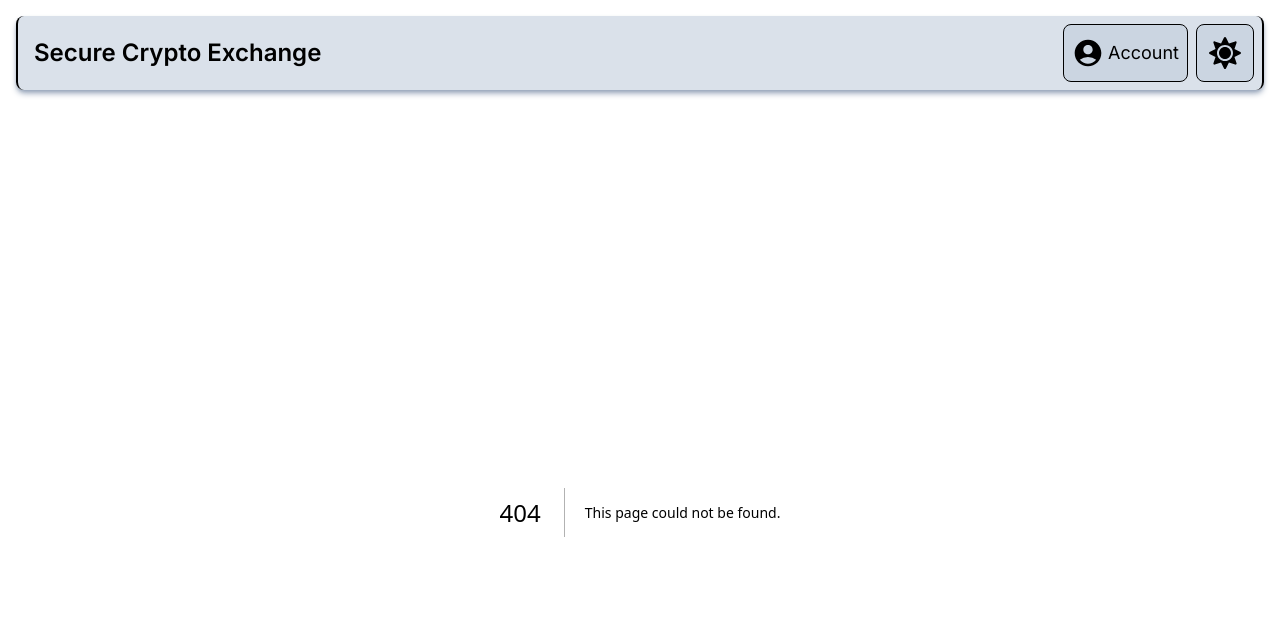
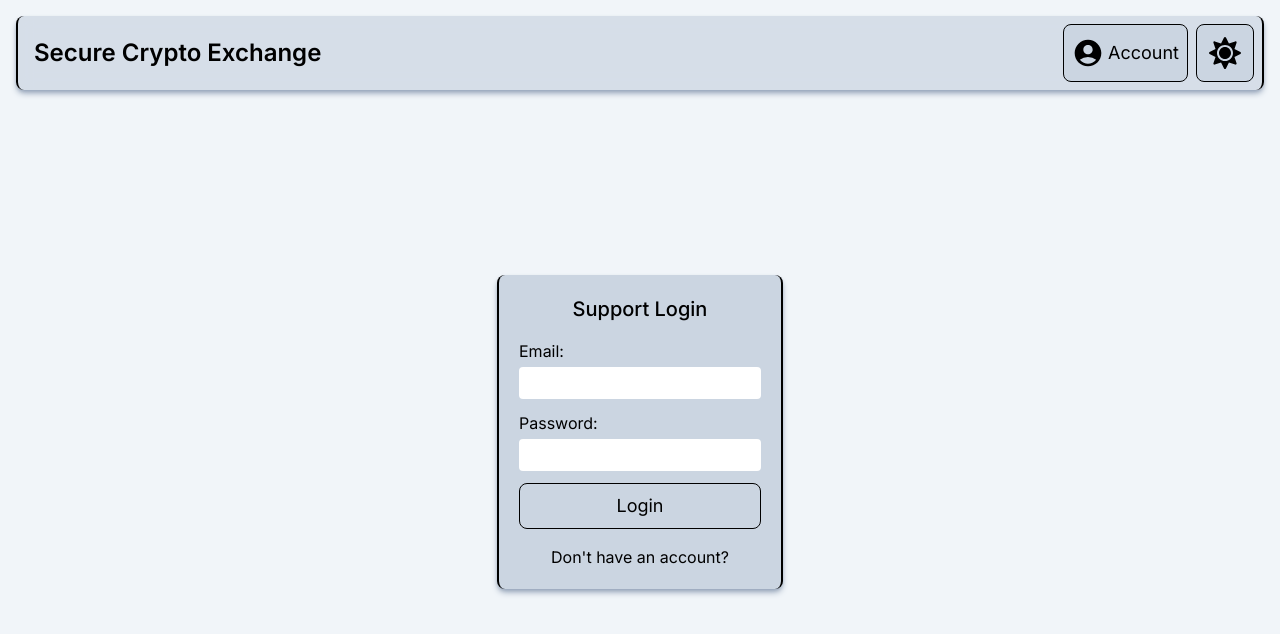
Before and after one commit to AndyAND-Y/sce, a Next.js app: page /support/login in a window 1280 px wide. Before the commit this address had no page. Shown: the top 634 px of the page. Built offline with nearby package versions, Linux system fonts and the light colour scheme; no server answers.

Commit message:
file structure + support login ui

```diff
--- /dev/null
+++ b/src/app/support/login/page.tsx
@@ -0,0 +1,6 @@
+import LoginPage from "@/components/login/LoginPage";
+
+
+export default function SupportLogin() {
+    return (<LoginPage title={"Support Login"} />)
+}
--- a/src/components/login/LoginForm.tsx
+++ b/src/components/login/LoginForm.tsx
@@ -1,5 +1,4 @@
 "use client";
-import RegisterSchema from "@/schemas/registerSchema";
 import { useState } from "react"
 import { useForm } from "react-hook-form";
 import * as z from "zod";
@@ -12,7 +11,11 @@ import LoginSchema from "@/schemas/loginSchema";
 import { signIn } from "next-auth/react";
 import Button from "../Button";
 
-export default function RegisterForm() {
+interface LoginFormProps {
+    title?: string
+}
+
+export default function LoginForm({ title }: LoginFormProps) {
 
     const [showTwoFactor, setShowTwoFactor] = useState(false);
     const [error, setError] = useState<string | undefined>("");
@@ -80,7 +83,7 @@ export default function RegisterForm() {
             <Container>
                 <div className="p-4 flex flex-col">
 
-                    <h1 className="text-xl font-medium mb-4 text-center">Login</h1>
+                    <h1 className="text-xl font-medium mb-4 text-center">{title ? title : "Login"}</h1>
 
                     <form className=" flex flex-col gap-2" onSubmit={form.handleSubmit(onSubmit)}>
 
--- a/src/components/login/LoginPage.tsx
+++ b/src/components/login/LoginPage.tsx
@@ -1,10 +1,13 @@
 import LoginForm from "./LoginForm";
 
+interface LoginPageProps {
+    title?: string
+}
 
-export default function RegisterPage() {
+export default function LoginPage({ title }: LoginPageProps) {
     return (
         <div className="flex w-full items-center justify-center h-[80vh]">
-            <LoginForm />
+            <LoginForm title={title} />
         </div>
     )
 }
```
Also changed, not shown: src/app/support/page.tsx (added), src/app/support/tickets/[ticketId]/page.tsx (added), src/app/support/tickets/page.tsx (added).
